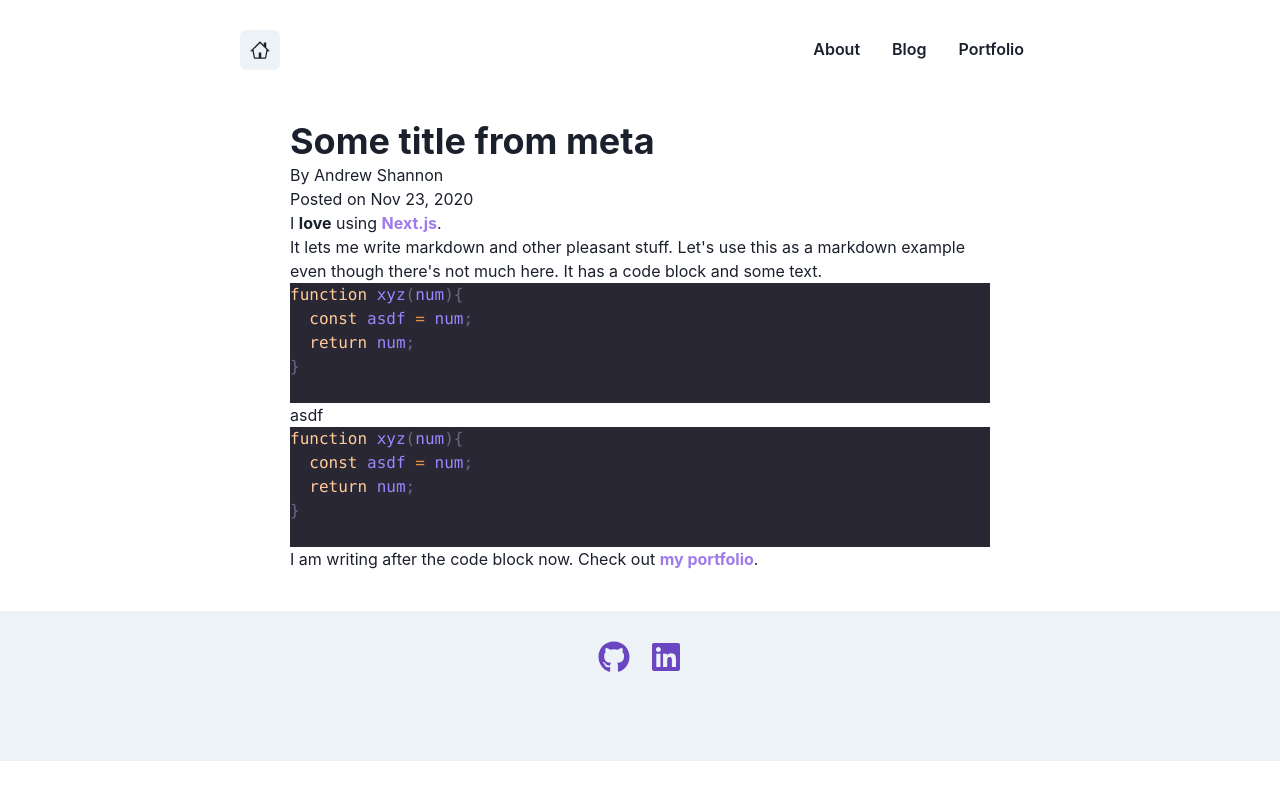
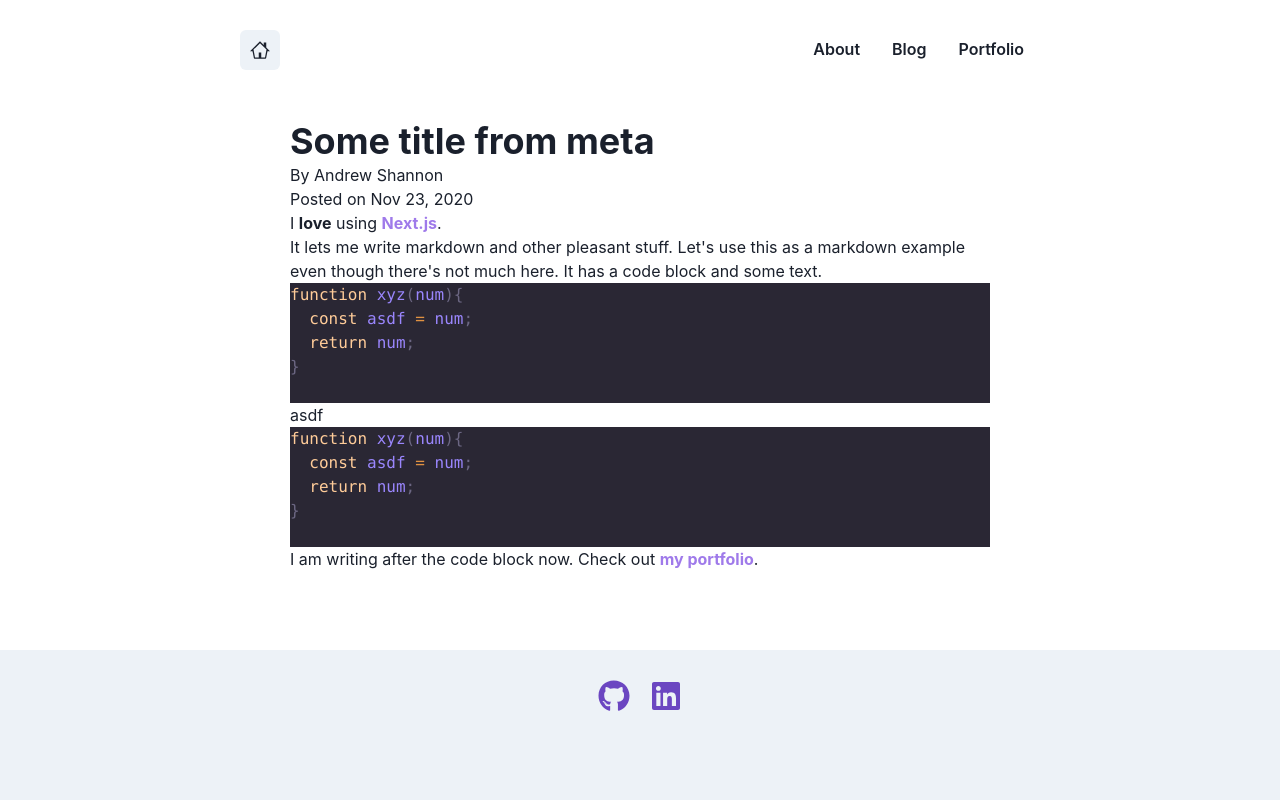
Before and after one commit to ashannon828/my-dev-blog, a Next.js app: page /blog/test-mdx-post in a window 1280 px wide. Built offline with nearby package versions, Linux system fonts and the light colour scheme.

Commit message:
fixed footer position

```diff
--- a/components/layout/Footer.js
+++ b/components/layout/Footer.js
@@ -5,7 +5,14 @@ import { FaGithub, FaLinkedin } from 'react-icons/fa';
 
 function Footer() {
   return (
-    <Box w="100%" h="150px" mt="40px" bg="gray.100">
+    <Box
+      position="absolute"
+      bottom={0}
+      w="100%"
+      h="150px"
+      mt="40px"
+      bg="gray.100"
+    >
       <Flex mt="20px" ali justifyContent="center">
         <Link
           _hover={{
--- a/components/layout/Layout.js
+++ b/components/layout/Layout.js
@@ -6,7 +6,7 @@ import Footer from './Footer';
 
 function Layout({ children }) {
   return (
-    <Box minH="100px" as="main">
+    <Box minH="100vh" as="main">
       <NextSeo
         title="Andrew Shannon - Frontend Dev"
         description="This blog has things I find interesting on it."
```
